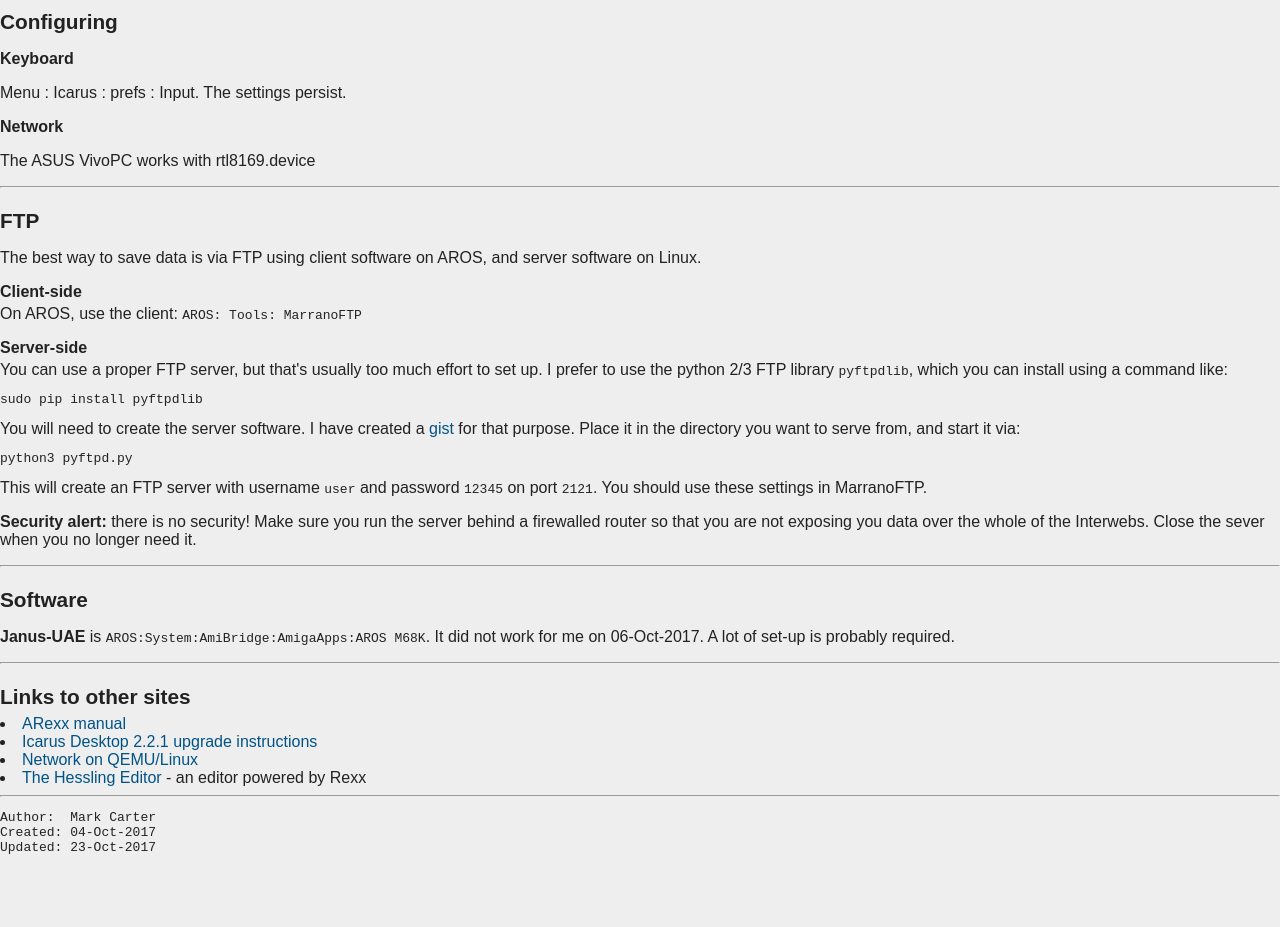
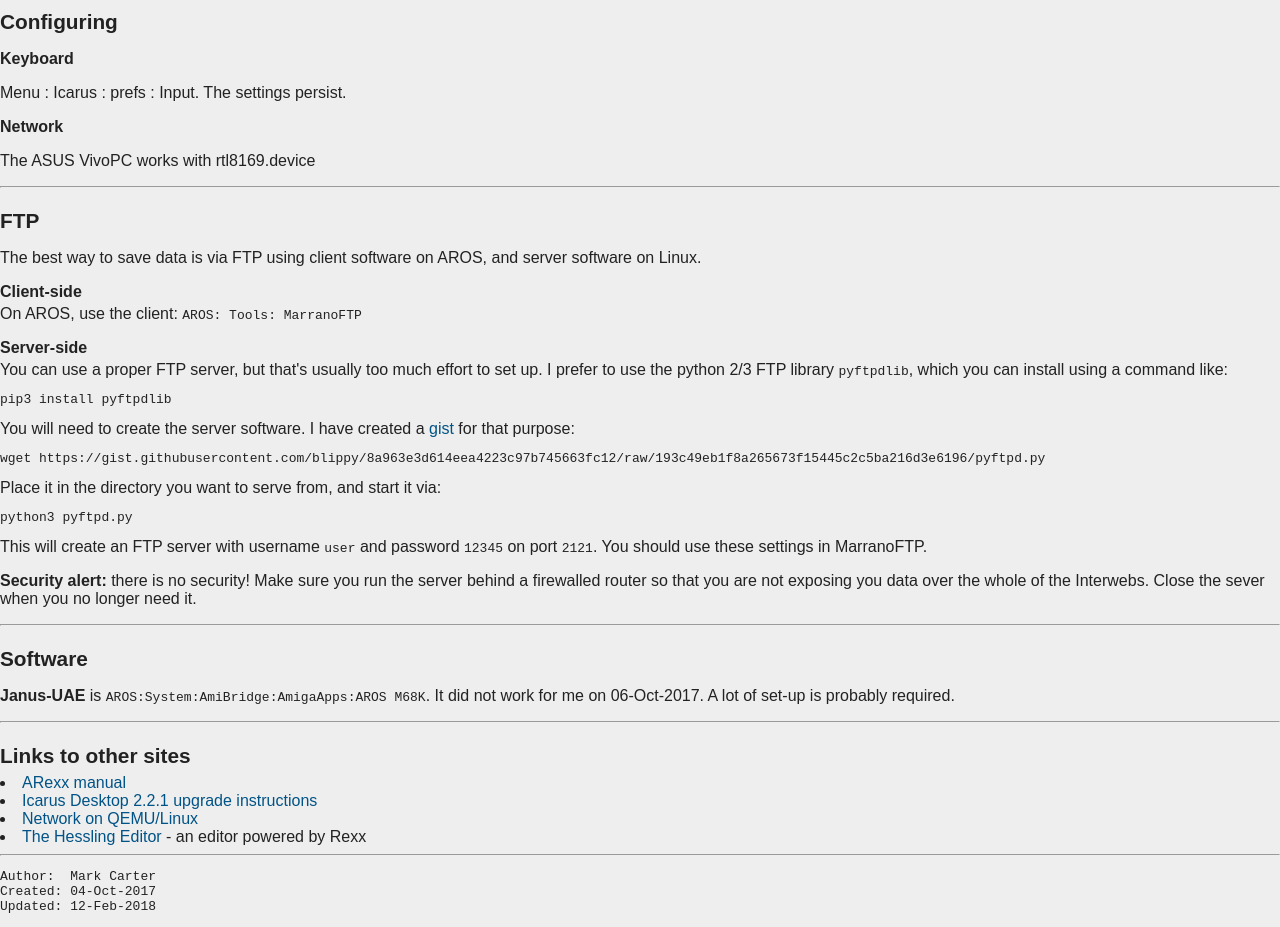
Before and after one commit to blippy/blippy.github.io, a plain HTML site: page aros.htm in a window 1280 px wide. Shown: the part 87-1014 px from the top of the page. Before the commit the page ends 955 px from the top, so only its background shows below. Drawn offline with Linux system fonts and the light colour scheme.

Commit message:
modified:   aros.htm

```diff
--- a/aros.htm
+++ b/aros.htm
@@ -35,11 +35,15 @@ On AROS, use the client: <code>AROS: Tools: MarranoFTP</code>
 You can use a proper FTP server, but that's usually too much effort to set up. I prefer
 to use the python 2/3 FTP library <code>pyftpdlib</code>, which you can install using
 a command like:
-<pre>sudo pip install pyftpdlib</pre>
+<pre>pip3 install pyftpdlib</pre>
 
 You will need to create the server software. I have created a
 <a href="https://gist.github.com/blippy/8a963e3d614eea4223c97b745663fc12">gist</a>
-for that purpose. Place it in the directory you want to serve from, and start
+for that purpose:
+<pre>
+wget https://gist.githubusercontent.com/blippy/8a963e3d614eea4223c97b745663fc12/raw/193c49eb1f8a265673f15445c2c5ba216d3e6196/pyftpd.py
+</pre>
+ Place it in the directory you want to serve from, and start
 it via:
 <pre>
 python3 pyftpd.py
@@ -76,7 +80,7 @@ for me on 06-Oct-2017. A lot of set-up is probably required.
 <hr><pre>
 Author:  Mark Carter
 Created: 04-Oct-2017
-Updated: 23-Oct-2017
+Updated: 12-Feb-2018
 </pre>
 </body>
 </html>
```
